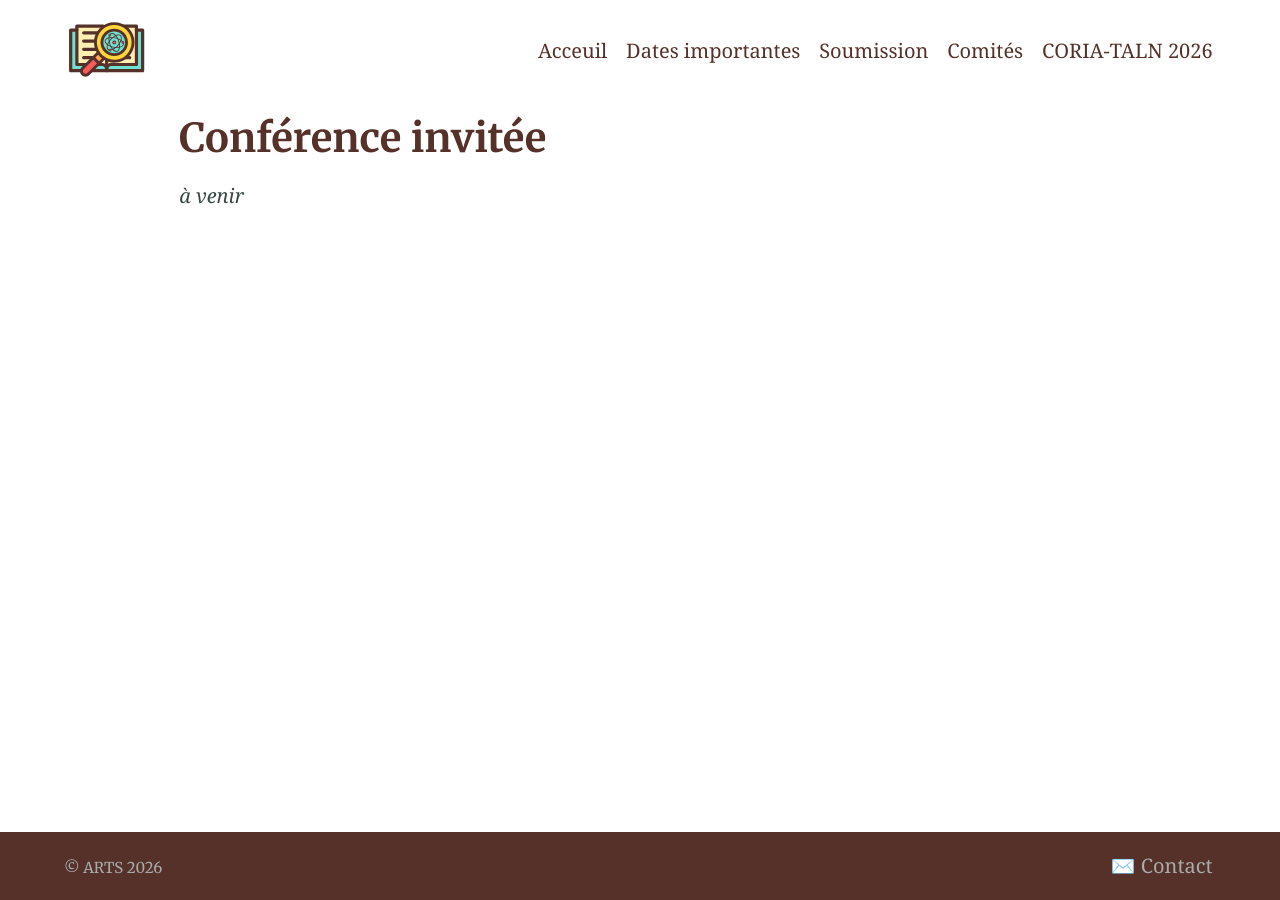
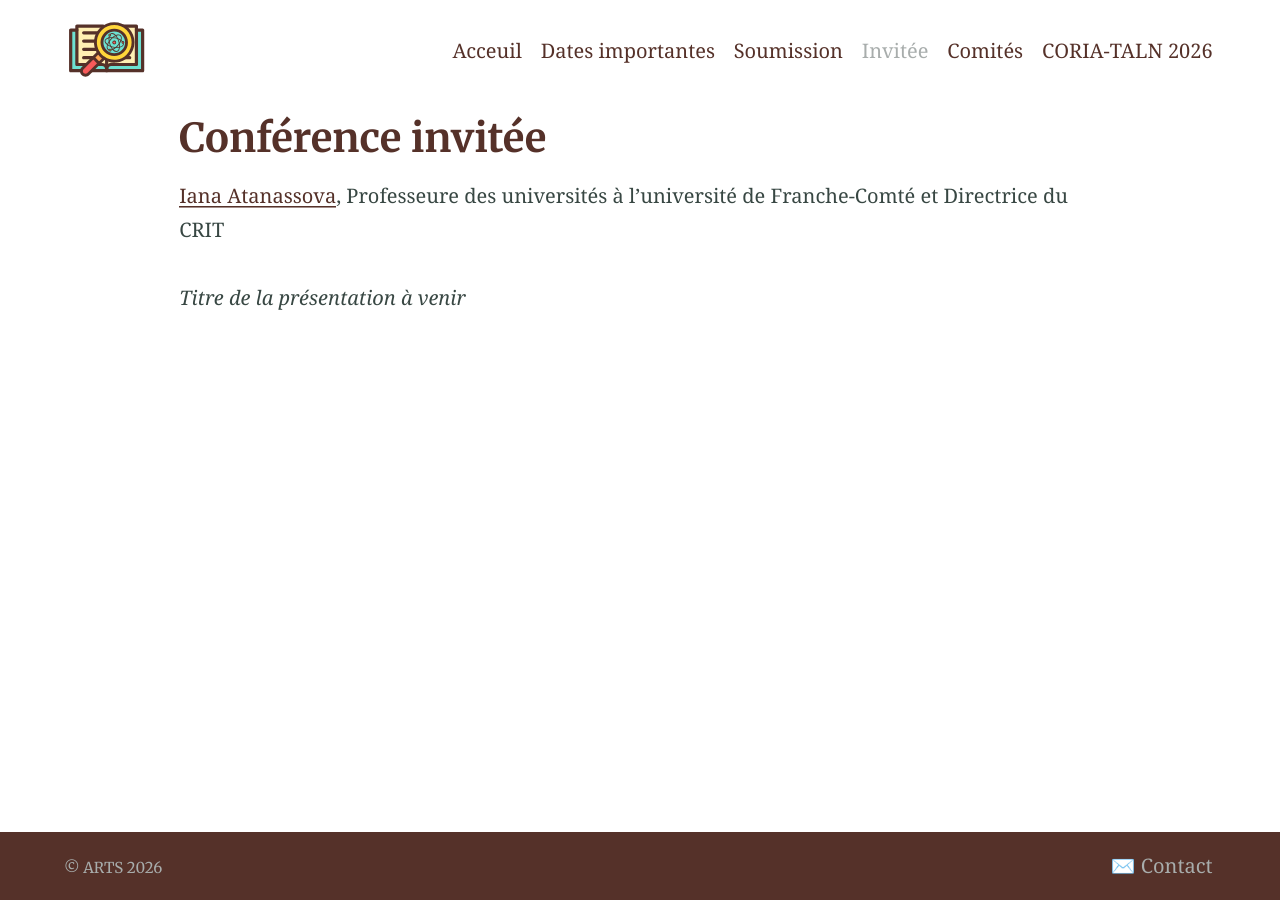
Before and after one commit to arts-workshop/arts-workshop.github.io, a Jekyll site: the page built from invitee.md, in a window 1280 px wide. Built offline with Jekyll 4.4.1, drawn with Linux system fonts in a browser that asks for light colours.

Commit message:
ajout conf invitee

```diff
--- a/_config.yml
+++ b/_config.yml
@@ -129,8 +129,8 @@ navigation_header:
   url: /soumission/
 #- title: Programme
 #  url: /programme/
-#- title: Invitée
-#  url: /invitee/
+- title: Invitée
+  url: /invitee/
 #- title: Articles acceptés
 #  url: /papers/
 - title: Comités
--- a/invitee.md
+++ b/invitee.md
@@ -4,5 +4,6 @@ title: Conférence invitée
 layout: page
 ---
 
+[Iana Atanassova](https://iana-atanassova.github.io/), Professeure des universités à l'université de Franche-Comté et Directrice du CRIT
 
-*à venir*
+*Titre de la présentation à venir*
```
